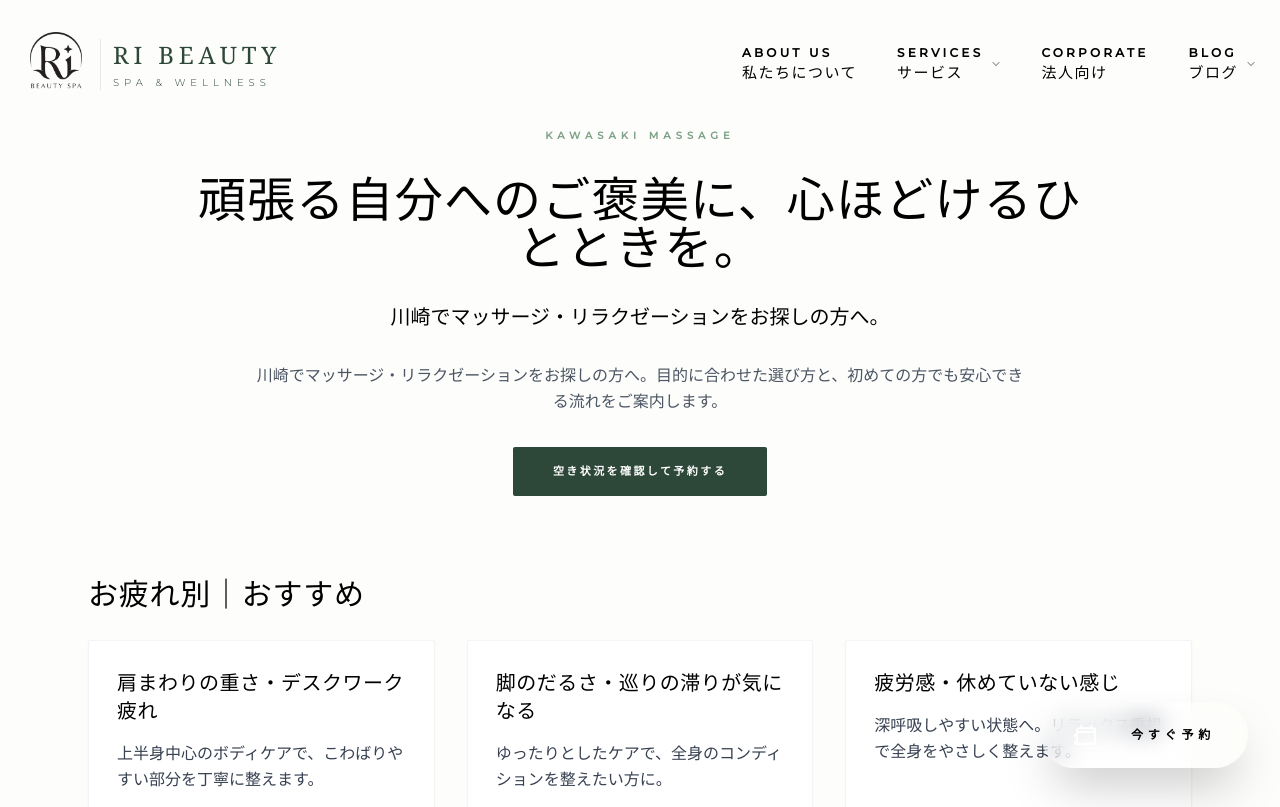
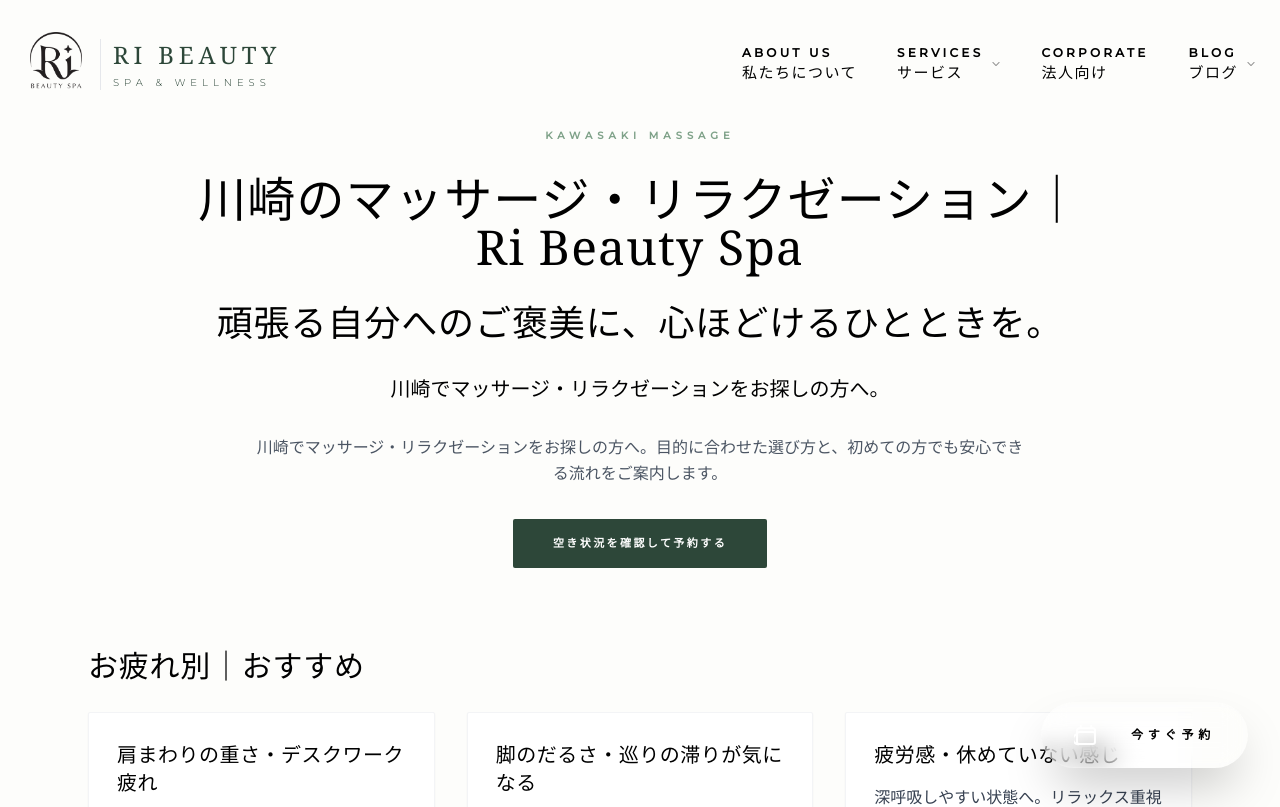
Before and after one commit to Nakamura2101/ri-beauty-spa, a React (Vite) app: page /kawasaki-massage in a window 1280 px wide. Shown: the top 807 px of the page. Built offline with nearby package versions, Linux system fonts and the light colour scheme.

Commit message:
Improve kawasaki landing H1 + title/meta for SEO.

```diff
--- a/src/pages/KawasakiMassagePage.tsx
+++ b/src/pages/KawasakiMassagePage.tsx
@@ -7,8 +7,8 @@
   return (
     <>
       <Seo
-        title="川崎のマッサージ・リラクゼーションならRi Beauty Spa｜上質な癒し・予約はこちら"
-        description="川崎でマッサージ・リラクゼーションをお探しの方へ。お疲れに合わせたご提案、初回の流れ、予約・アクセスを上質にご案内。空き状況の確認はこちら。"
+        title="川崎のマッサージ・リラクゼーション｜Ri Beauty Spa｜予約・アクセス"
+        description="川崎でマッサージ・リラクゼーションをお探しの方へ。目的別の目安、初回の流れ、予約・アクセスを上質にご案内。空き状況の確認はこちら。"
         canonicalPath="/kawasaki-massage/"
         structuredData={[
           {
@@ -90,8 +90,11 @@
           <header className="mb-16 md:mb-20 space-y-8 text-center">
             <p className="text-[10px] uppercase tracking-[0.5em] text-spa-green font-bold opacity-70">KAWASAKI MASSAGE</p>
             <h1 className="text-3xl md:text-5xl font-serif leading-tight tracking-wide max-w-4xl mx-auto">
+              川崎のマッサージ・リラクゼーション｜Ri Beauty Spa
+            </h1>
+            <p className="text-2xl md:text-4xl font-serif leading-tight tracking-wide max-w-4xl mx-auto text-spa-deep/90">
               頑張る自分へのご褒美に、心ほどけるひとときを。
-            </h1>
+            </p>
             <p className="text-lg md:text-xl text-spa-deep/85 leading-relaxed max-w-3xl mx-auto text-center">
               川崎でマッサージ・リラクゼーションをお探しの方へ。
             </p>
```
